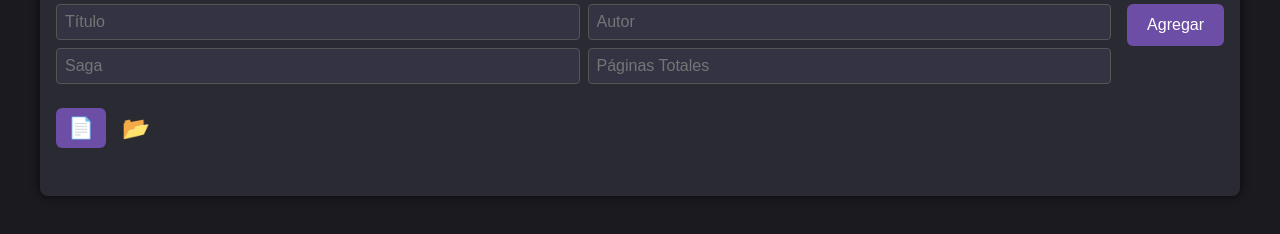
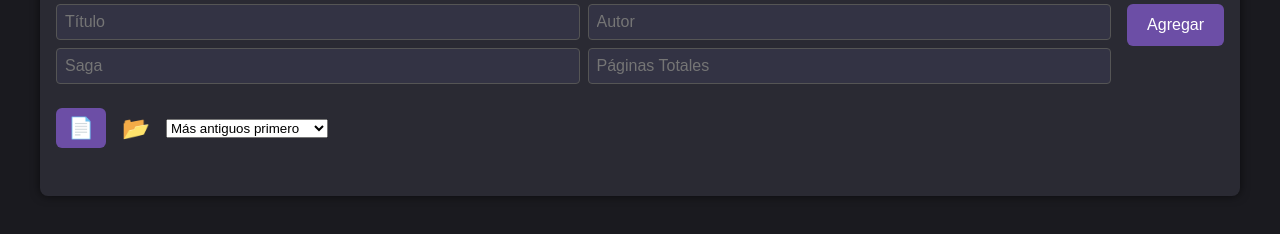
Before and after one commit to VSharkness/librosleidos, a plain HTML site: page index.html in a window 1280 px wide. Shown: the part 124-358 px from the top of the page. Drawn offline with Linux system fonts and the light colour scheme.

Commit message:
Update index.html

```diff
--- a/index.html
+++ b/index.html
@@ -8,9 +8,12 @@
 </head>
 <body>
   <div class="container">
-     <div class="header-section">
-    <h1>Seguimiento de Libros</h1>
+
+    <div class="header-section">
+      <h1>Seguimiento de Libros</h1>
     </div>
+
+    <!-- Formulario de entrada de libros -->
     <form id="book-form" class="form-grid">
       <div class="left-side">
         <div class="form-row">
@@ -25,15 +28,29 @@
       <button type="submit" class="submit-btn">Agregar</button>
     </form>
 
+    <!-- Controles de acciones y orden -->
     <div class="icon-buttons">
       <button id="export-btn" title="Exportar libros">📄</button>
+
       <label title="Importar libros" style="cursor: pointer;">📂
         <input type="file" id="import-input" accept=".json" style="display: none;" />
       </label>
+
+      <select id="sort-select" class="sort-select" title="Ordenar libros">
+        <option value="date-asc">Más antiguos primero</option>
+        <option value="date-desc">Más recientes primero</option>
+        <option value="title-asc">Título A → Z</option>
+        <option value="title-desc">Título Z → A</option>
+        <option value="author-asc">Autor A → Z</option>
+        <option value="author-desc">Autor Z → A</option>
+        <option value="pages-asc">Menos páginas primero</option>
+        <option value="pages-desc">Más páginas primero</option>
+      </select>
     </div>
 
+    <!-- Lista de libros renderizados -->
+    <div id="book-list"></div>
 
-    <div id="book-list"></div>
   </div>
   <script src="script.js"></script>
 </body>
```
